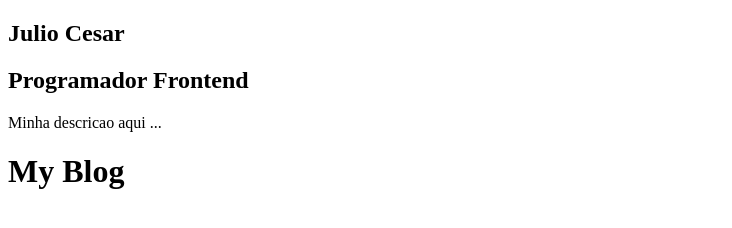
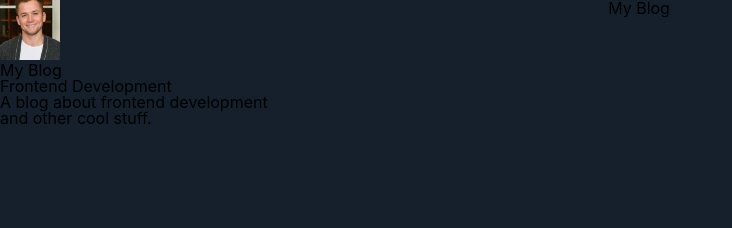
Before and after one commit to julioprogrammer/my-blog, a Gatsby site: page / in a window 1280 px wide. Shown: the whole page, without its empty margins (0-732 px from the left). Built offline with nearby package versions, Linux system fonts and the light colour scheme; Gatsby itself is replaced by a stand-in of ours.

Commit message:
lazy load de imagem, instalado styled components e adicionado estilos globais

```diff
--- a/gatsby-config.js
+++ b/gatsby-config.js
@@ -3,8 +3,10 @@ module.exports = {
     title: `My Blog`,
     description: `A blog about frontend development and other cool stuff.`,
     author: `@gmyblog`,
+    position: `Frontend Development`
   },
   plugins: [
+    `gatsby-plugin-styled-components`,
     `gatsby-plugin-react-helmet`,
     {
       resolve: `gatsby-source-filesystem`,
--- a/package.json
+++ b/package.json
@@ -11,12 +11,14 @@
     "gatsby-plugin-offline": "^3.0.32",
     "gatsby-plugin-react-helmet": "^3.1.21",
     "gatsby-plugin-sharp": "^2.4.3",
+    "gatsby-plugin-styled-components": "^3.1.19",
     "gatsby-source-filesystem": "^2.1.46",
     "gatsby-transformer-sharp": "^2.3.13",
     "prop-types": "^15.7.2",
     "react": "^16.12.0",
     "react-dom": "^16.12.0",
-    "react-helmet": "^5.2.1"
+    "react-helmet": "^5.2.1",
+    "styled-components": "^5.0.1"
   },
   "devDependencies": {
     "prettier": "^1.19.1"
--- /dev/null
+++ b/src/components/Avatar/index.js
@@ -0,0 +1,25 @@
+import React from "react"
+import { useStaticQuery, graphql } from "gatsby"
+import Img from "gatsby-image"
+
+const Avatar = () => {
+    const { avatarImage } = useStaticQuery(
+        graphql`
+            query {
+                avatarImage: file(relativePath: { eq: "profile-photo.jpeg" }) {
+                    childImageSharp {
+                        fixed(width: 60, height: 60) {
+                            ...GatsbyImageSharpFixed
+                        }
+                    }
+                }
+            }
+        `
+    )
+
+    return (
+        <Img fixed={avatarImage.childImageSharp.fixed} style={{width: "60px"}} />
+    )
+}
+
+export default Avatar
--- a/src/components/Profile/index.js
+++ b/src/components/Profile/index.js
@@ -1,11 +1,35 @@
 import React from "react"
+import { useStaticQuery, graphql } from "gatsby"
+import Avatar from "../Avatar"
 
-const Profile = () => (
-  <div className="Profile-wrapper">
-    <h1>Julio Cesar</h1>
-    <h2>Programador Frontend</h2>
-    <p>Minha descricao aqui ...</p>
-  </div>
-)
+const Profile = () => {
+  const {
+    site: {
+      siteMetadata: {
+        title,
+        position,
+        description
+      }
+    }
+  } = useStaticQuery(graphql`
+  query MySiteMetaData {
+    site {
+      siteMetadata {
+        title
+        description
+        position
+      }
+    }
+  }`)
+
+  return (
+    <div className="Profile-wrapper">
+      <Avatar />
+      <h1>{title}</h1>
+      <h2>{position}</h2>
+      <p>{description}</p>
+    </div>
+  )
+}
 
 export default Profile
--- a/src/components/layout.js
+++ b/src/components/layout.js
@@ -2,14 +2,29 @@ import React from "react"
 import PropTypes from "prop-types"
 import Profile from "./Profile"
 
+import styled from "styled-components"
+import GlobalStyles from "../styles/global"
+
+const LayoutWrapper = styled.section`
+  display: flex;
+`
+
+const LayoutMain = styled.main`
+  background: #16202c;
+  min-height: 100vh;
+  padding: 0 3.75rem 0 20rem;
+  width: 100%;
+`
+
 const Layout = ({ children }) => {
   return (
-    <>
+    <LayoutWrapper>
+      <GlobalStyles />
       <aside>
         <Profile />
       </aside>
-      <main>{children}</main>
-    </>
+      <LayoutMain>{children}</LayoutMain>
+    </LayoutWrapper>
   )
 }
 
--- /dev/null
+++ b/src/styles/global.js
@@ -0,0 +1,66 @@
+import { createGlobalStyle } from "styled-components"
+
+const GlobalStyles = createGlobalStyle`
+  /* http://meyerweb.com/eric/tools/css/reset/
+   v2.0 | 20110126
+   License: none (public domain)
+  */
+  html, body, div, span, applet, object, iframe,
+  h1, h2, h3, h4, h5, h6, p, blockquote, pre,
+  a, abbr, acronym, address, big, cite, code,
+  del, dfn, em, img, ins, kbd, q, s, samp,
+  small, strike, strong, sub, sup, tt, var,
+  b, u, i, center,
+  dl, dt, dd, ol, ul, li,
+  fieldset, form, label, legend,
+  table, caption, tbody, tfoot, thead, tr, th, td,
+  article, aside, canvas, details, embed,
+  figure, figcaption, footer, header, hgroup,
+  menu, nav, output, ruby, section, summary,
+  time, mark, audio, video {
+    margin: 0;
+    padding: 0;
+    border: 0;
+    font-size: 100%;
+    font: inherit;
+    vertical-align: baseline;
+  }
+  /* HTML5 display-role reset for older browsers */
+  article, aside, details, figcaption, figure,
+  footer, header, hgroup, menu, nav, section {
+    display: block;
+  }
+  body {
+    line-height: 1;
+  }
+  ol, ul {
+    list-style: none;
+  }
+  blockquote, q {
+    quotes: none;
+  }
+  blockquote:before, blockquote:after,
+  q:before, q:after {
+    content: '';
+    content: none;
+  }
+  table {
+    border-collapse: collapse;
+    border-spacing: 0;
+  }
+  * {
+    box-sizing: border-box;
+  }
+  body {
+    background: #16202c;
+    line-height: 1;
+    font-size: 100%;
+    font-family: -apple-system, BlinkMacSystemFont, "Segoe UI", Roboto, Helvetica, Arial, sans-serif, "Apple Color Emoji", "Segoe UI Emoji", "Segoe UI Symbol";
+  }
+  img {
+    display: block;
+  	width: 100%;
+  	height: auto;
+  }
+`
+export default GlobalStyles
```
Also changed, not shown: src/images/profile-photo.jpeg (added), 2 other files.
